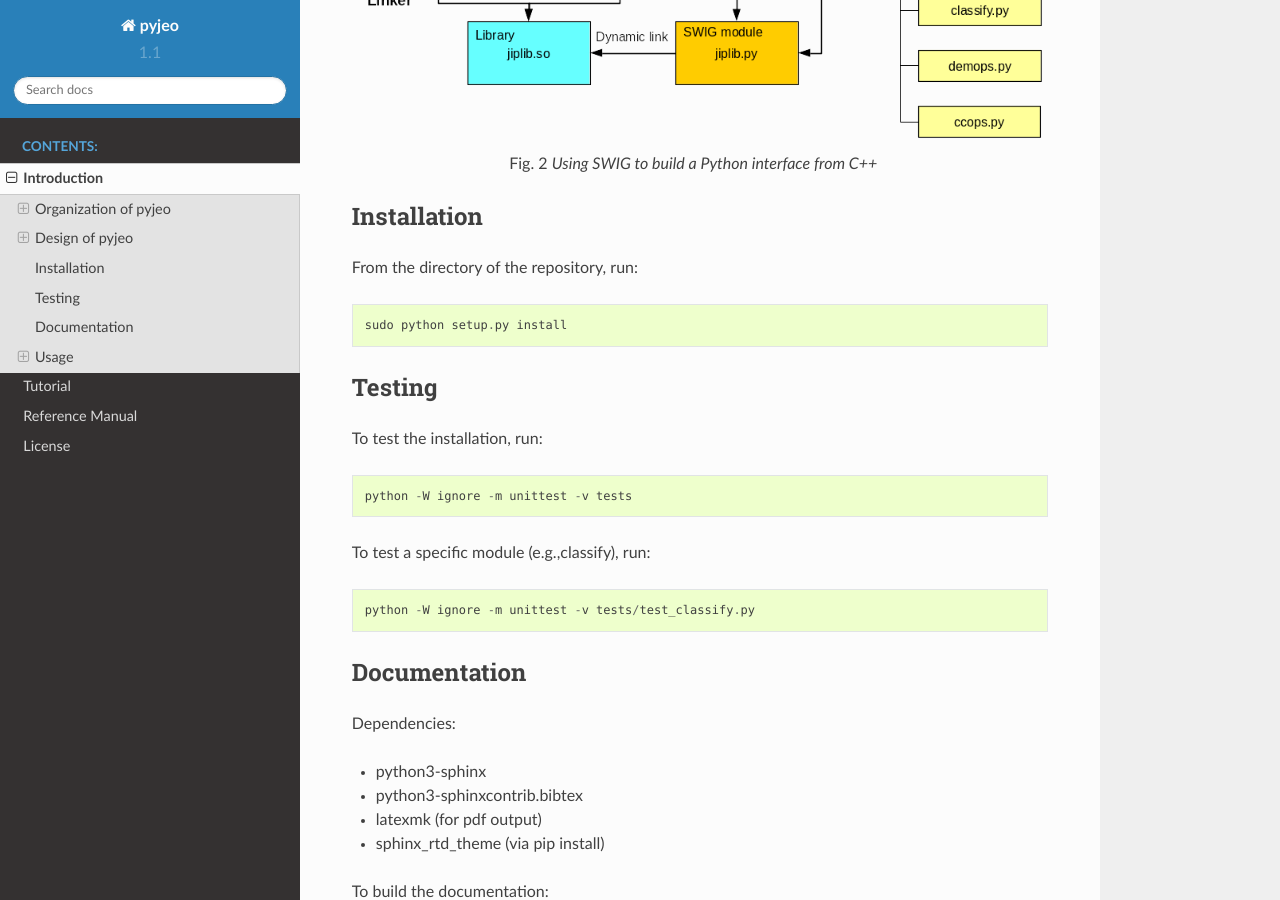
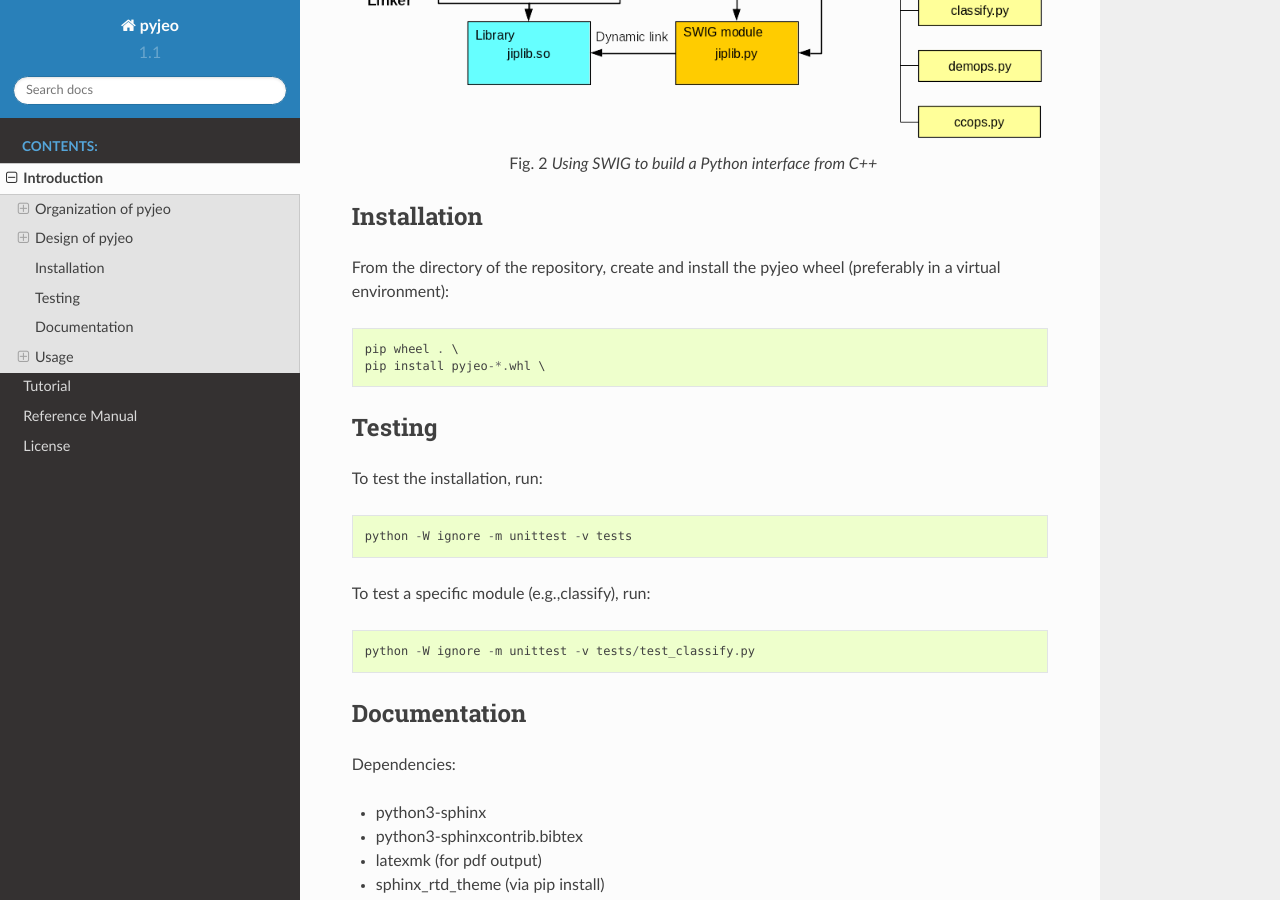
Before and after one commit to ec-jrc/jeolib-pyjeo, a Sphinx documentation site: the page built from doc/1_intro.rst, in a window 1280 px wide and 900 px high, scrolled down 2941 px. Built offline with Sphinx 7.4.7 and the Read the Docs theme 2.0.0, drawn with Linux system fonts in a browser that asks for light colours; cross-references to code outside the pages are shown as plain code.

Commit message:
worked on Dockerfile_deb12_pyjeo

```diff
--- a/doc/1_intro.rst
+++ b/doc/1_intro.rst
@@ -86,9 +86,10 @@ The Simplified Wrapper and Interface Generator (SWIG) produces a wrapper file th
 Installation
 ------------
 
-From the directory of the repository, run::
+From the directory of the repository, create and install the pyjeo wheel (preferably in a virtual environment)::
 
-  sudo python setup.py install
+ pip wheel . \
+ pip install pyjeo-*.whl \
 
 Testing
 -------
```
Also changed, not shown: README.md (+3 -3 lines), 1 other file.
